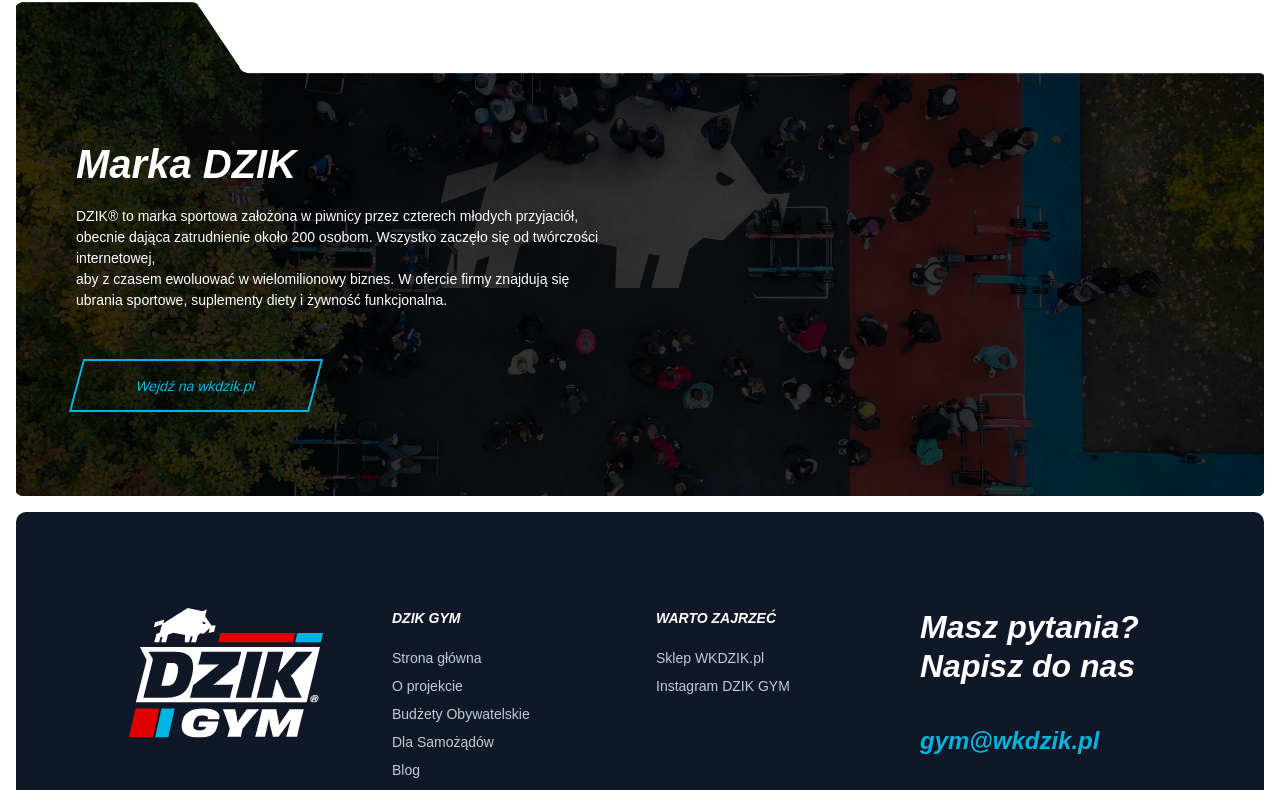
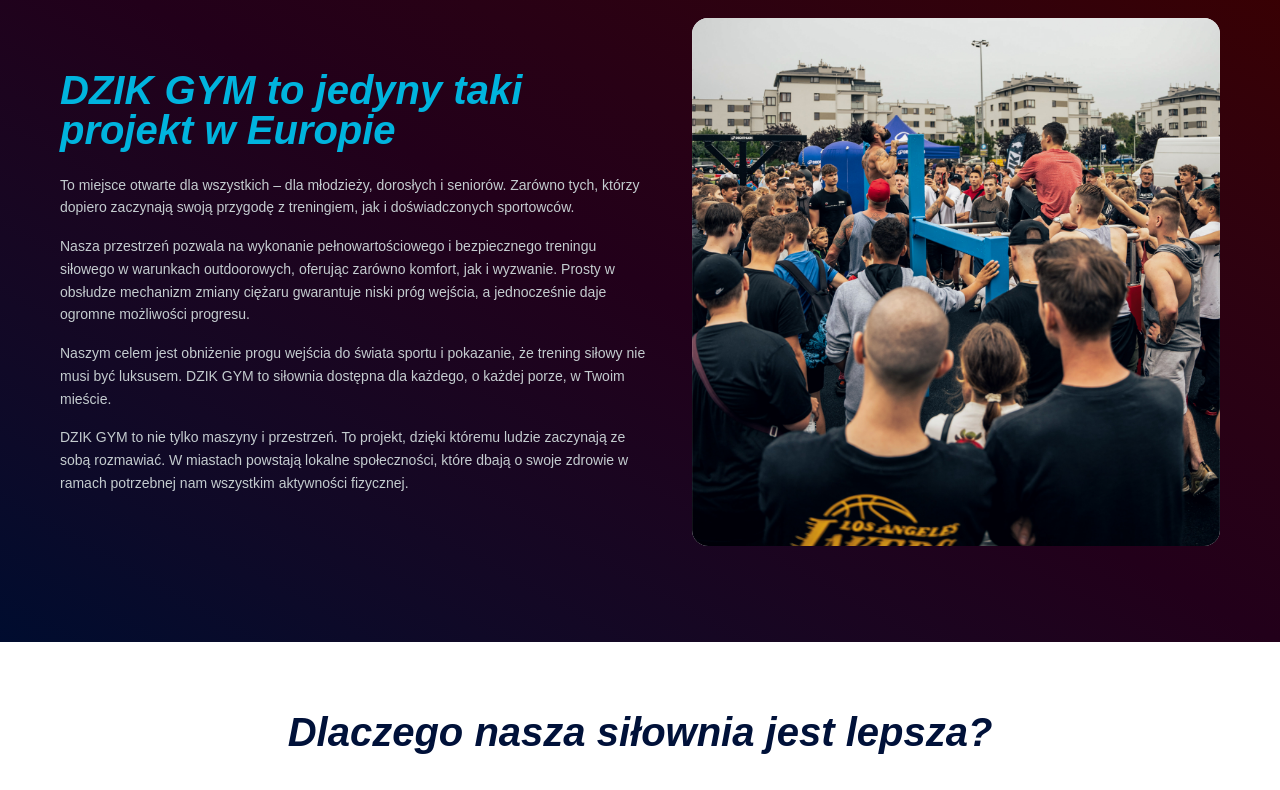
Before and after one commit to PanKarton/DZIKGYM, a Next.js app: page /o-projekcie in a window 1280 px wide. Shown: the part 2302-3092 px from the top of the page. Built offline with nearby package versions, Linux system fonts and the light colour scheme; a web font is replaced by a local one.

Commit message:
finished page for desktop

```diff
--- a/src/app/o-projekcie/page.tsx
+++ b/src/app/o-projekcie/page.tsx
@@ -1,5 +1,7 @@
 import FoundersSection from "@/components/about-page/FoundersSection/FoundersSection";
 import ProblemStatsSection from "@/components/about-page/ProblemStatsSection/ProblemStatsSection";
+import UniqueProjectSection from "@/components/about-page/UniqueProjectSection/UniqueProjectSection";
+import GymComparison from "@/components/landing/GymComparison/GymComparison";
 import SubHero from "@/components/layout/SubHero/SubHero";
 
 export default function About() {
@@ -11,6 +13,8 @@ export default function About() {
       />
       <FoundersSection />
       <ProblemStatsSection />
+      <UniqueProjectSection />
+      <GymComparison />
     </div>
   );
 }
--- /dev/null
+++ b/src/components/about-page/UniqueProjectSection/UniqueProjectSection.tsx
@@ -0,0 +1,54 @@
+import GradientBlueRed from "@/components/ui/GradientBlueRed";
+import Image from "next/image";
+
+const styles = {
+  paragraph: "mt-4 text-sm text-(--offWhite) leading-relaxed ",
+};
+
+export default function UniqueProjectSection() {
+  return (
+    <section className="py-24  relative">
+      <GradientBlueRed />
+      <div className="content-max-width">
+        <div className="flex gap-10 items-center">
+          <div className="flex-col flex-center">
+            <h2 className="text-(--blue) text-[2.5rem] font-black italic leading-none mb-2">
+              DZIK GYM to jedyny taki projekt w Europie
+            </h2>
+
+            <p className={styles.paragraph}>
+              To miejsce otwarte dla wszystkich – dla młodzieży, dorosłych i
+              seniorów. Zarówno tych, którzy dopiero zaczynają swoją przygodę z
+              treningiem, jak i doświadczonych sportowców.
+            </p>
+
+            <p className={styles.paragraph}>
+              Nasza przestrzeń pozwala na wykonanie pełnowartościowego i
+              bezpiecznego treningu siłowego w warunkach outdoorowych, oferując
+              zarówno komfort, jak i wyzwanie. Prosty w obsłudze mechanizm
+              zmiany ciężaru gwarantuje niski próg wejścia, a jednocześnie daje
+              ogromne możliwości progresu.
+            </p>
+
+            <p className={styles.paragraph}>
+              Naszym celem jest obniżenie progu wejścia do świata sportu i
+              pokazanie, że trening siłowy nie musi być luksusem. DZIK GYM to
+              siłownia dostępna dla każdego, o każdej porze, w Twoim mieście.
+            </p>
+
+            <p className={styles.paragraph}>
+              DZIK GYM to nie tylko maszyny i przestrzeń. To projekt, dzięki
+              któremu ludzie zaczynają ze sobą rozmawiać. W miastach powstają
+              lokalne społeczności, które dbają o swoje zdrowie w ramach
+              potrzebnej nam wszystkim aktywności fizycznej.
+            </p>
+          </div>
+
+          <div className="w-full max-w-132 aspect-square bg-neutral-200 rounded-2xl relative overflow-hidden shrink-0">
+            <Image src="/crowd.jpg" alt="tłum na siłowni DZIK GYM" fill />
+          </div>
+        </div>
+      </div>
+    </section>
+  );
+}
```
Also changed, not shown: public/crowd.jpg (added).
